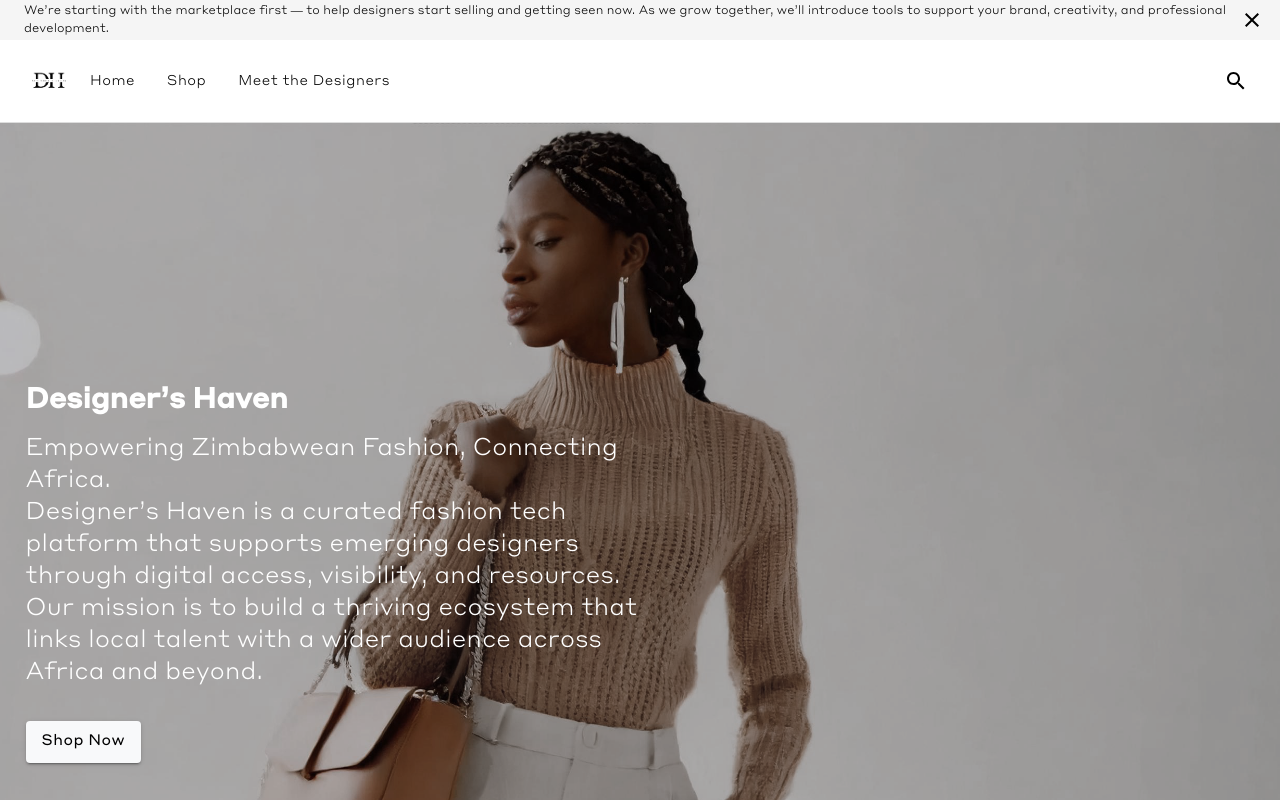
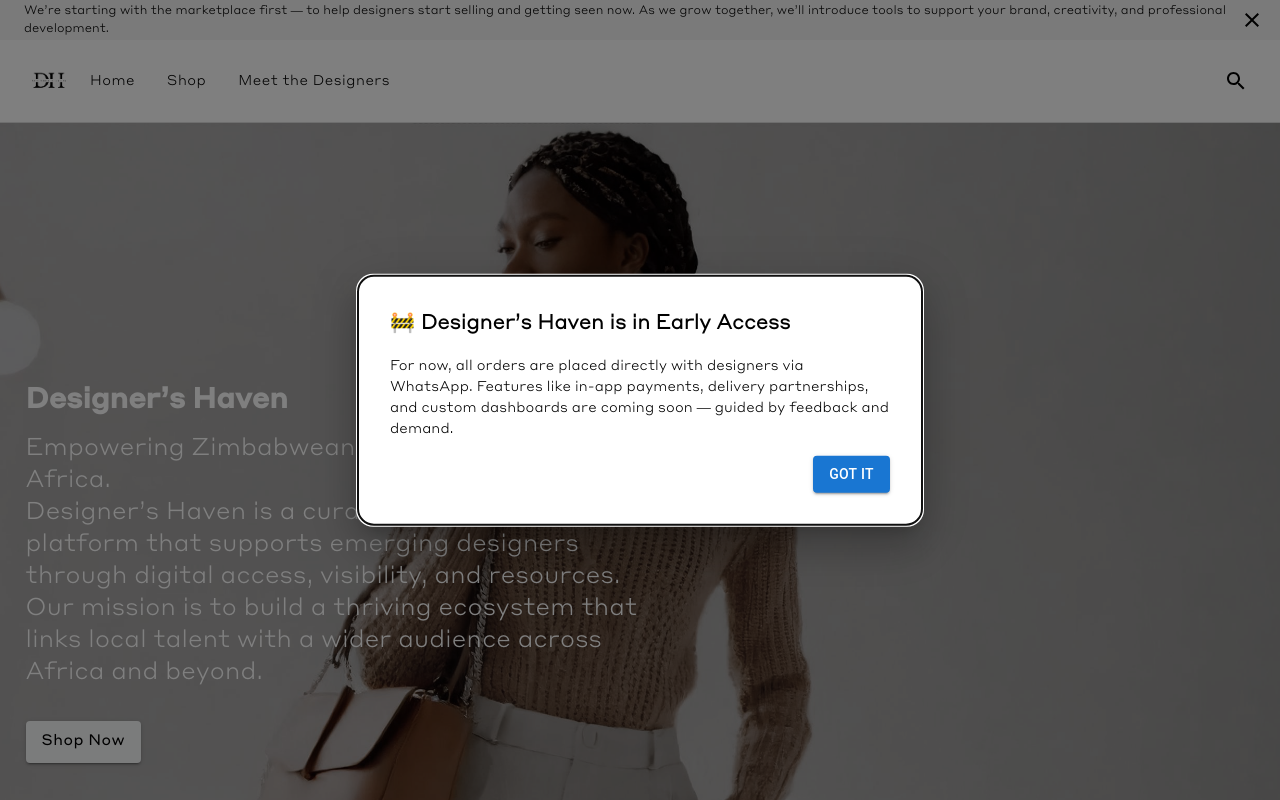
Before and after one commit to WaqarShahidd/designers-haven, a React (Create React App) app: page / in a window 1280 px wide. Shown: the top 800 px of the page. Built offline with nearby package versions, Linux system fonts and the light colour scheme.

Commit message:
Early Access Modal fix

```diff
--- a/src/components/HomePage/EarlyAccessModal.jsx
+++ b/src/components/HomePage/EarlyAccessModal.jsx
@@ -3,10 +3,10 @@ import { Box, Modal, Typography, Button, Fade, Backdrop } from "@mui/material";
 import { fonts } from "../../theme/theme";
 
 const EarlyAccessModal = () => {
-  const [open, setOpen] = useState(false);
+  const [open, setOpen] = useState(true);
 
   useEffect(() => {
-    const dismissed = sessionStorage.getItem("bannerDismissed");
+    const dismissed = sessionStorage.getItem("modalDismissed");
     if (dismissed === "true") {
       setOpen(false);
     }
@@ -14,7 +14,7 @@ const EarlyAccessModal = () => {
 
   const handleClose = () => {
     setOpen(false);
-    sessionStorage.setItem("bannerDismissed", "true");
+    sessionStorage.setItem("modalDismissed", "true");
   };
 
   if (!open) return null;
```
